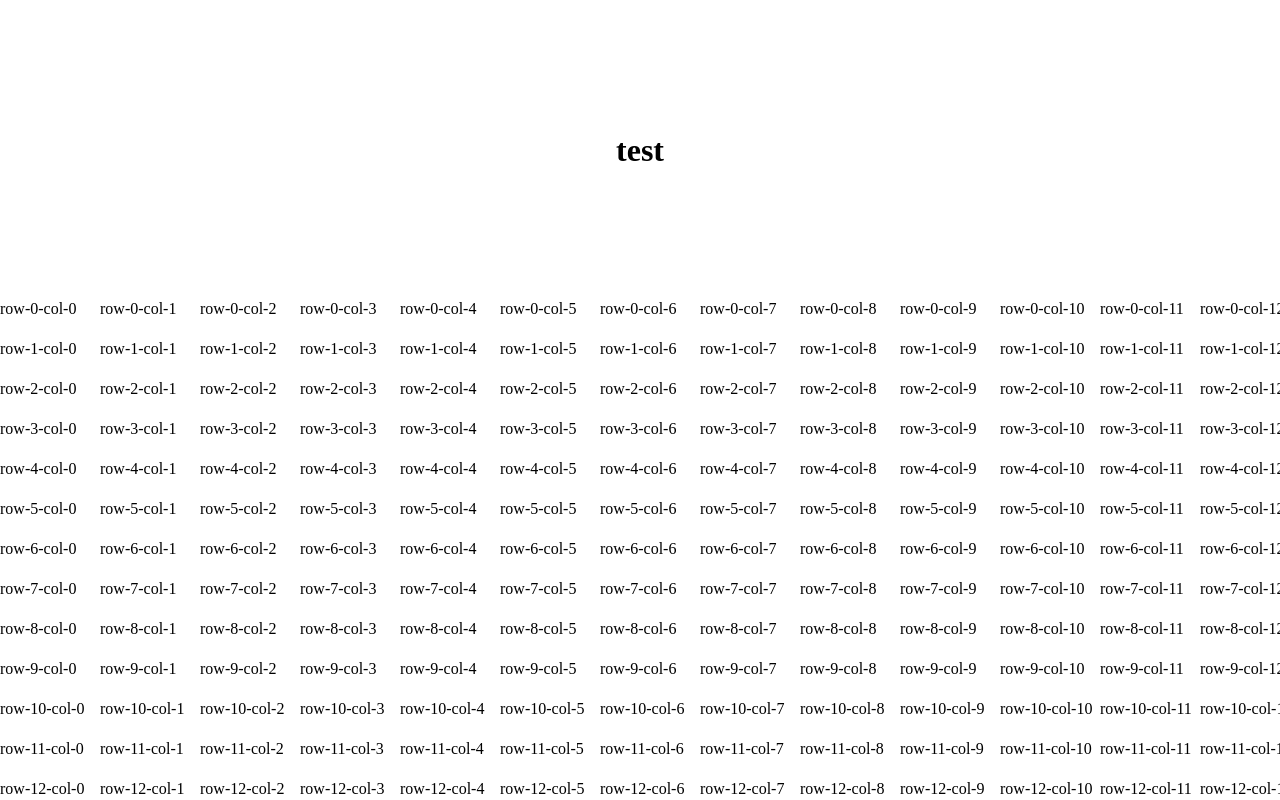
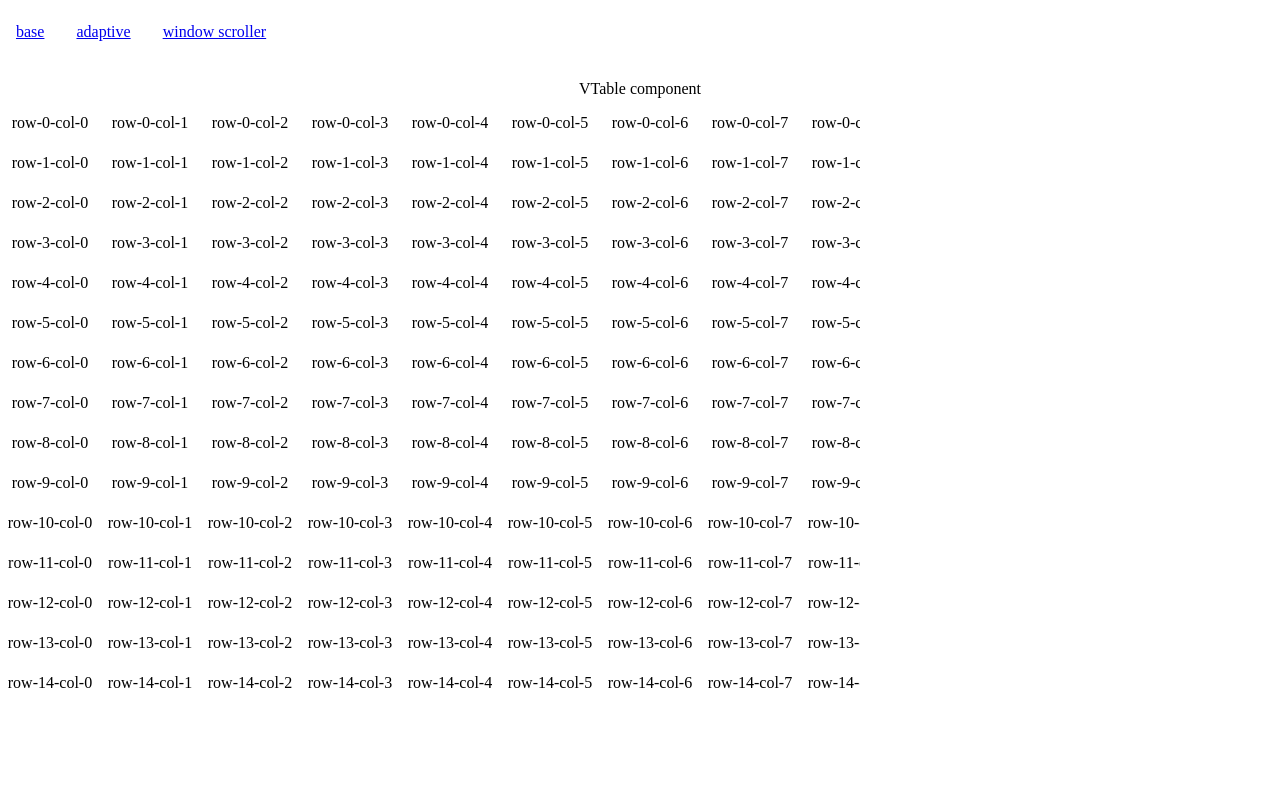
Before and after one commit to lsky-walt/table-virtualized, a React app: page / in a window 1280 px wide. Built offline with nearby package versions, Linux system fonts and the light colour scheme; the HTML template or start-up script is replaced by a standard one.

Commit message:
opti&fix: opti demo and fix window-scroller

```diff
--- a/package.json
+++ b/package.json
@@ -42,6 +42,7 @@
     "less": "^3.12.2",
     "less-loader": "^6.2.0",
     "postcss-loader": "^3.0.0",
+    "react-router-dom": "^5.2.0",
     "style-loader": "^1.2.1",
     "webpack": "^4.43.0",
     "webpack-cli": "3.3.12",
--- a/site/adaptive.jsx
+++ /dev/null
@@ -1,16 +0,0 @@
-import React from 'react'
-import { Adaptive } from 'src'
-
-import Base from './base'
-
-class Index extends React.PureComponent {
-  render() {
-    return (
-      <Adaptive>
-        {({ width, height }) => (<Base {...this.props} width={width} height={height} />)}
-      </Adaptive>
-    )
-  }
-}
-
-export default Index
--- a/site/index.jsx
+++ b/site/index.jsx
@@ -1,23 +1,37 @@
 import React from 'react'
 import ReactDOM from 'react-dom'
-import WindowScroller from './window-scroller'
-import Adaptive from './adaptive'
-import Base from './base'
+import {
+  HashRouter as Router, Route, Switch, Link,
+} from 'react-router-dom'
+import WindowScroller from './page/window-scroller'
+import Adaptive from './page/adaptive'
+import Base from './page/base'
 
 import styles from './style.less'
 
-class Index extends React.PureComponent {
+class Nav extends React.PureComponent {
   // eslint-disable-next-line class-methods-use-this
   render() {
     return (
-      <div className="vTable-global-class-name">
-        <h1 className={styles['test-header']}>test</h1>
-        <WindowScroller />
-        {/* <Adaptive /> */}
-        {/* <Base></Base> */}
-      </div>
+      <Router>
+        <div className={styles['main-container']} id="container">
+          <div className={styles.nav}>
+            <div className={styles.link}><Link to="/base">base</Link></div>
+            <div className={styles.link}><Link to="/adaptive">adaptive</Link></div>
+            <div className={styles.link}><Link to="/window-scroller">window scroller</Link></div>
+          </div>
+          <div className={styles.content}>
+            <Switch>
+              <Route exact path="/"><Base /></Route>
+              <Route path="/base"><Base /></Route>
+              <Route path="/adaptive"><Adaptive /></Route>
+              <Route path="/window-scroller"><WindowScroller /></Route>
+            </Switch>
+          </div>
+        </div>
+      </Router>
     )
   }
 }
 
-ReactDOM.render(<Index />, document.getElementById('app'))
+ReactDOM.render(<Nav />, document.getElementById('app'))
--- /dev/null
+++ b/site/page/adaptive.jsx
@@ -0,0 +1,18 @@
+import React from 'react'
+import { Adaptive } from 'src'
+import VT from './v-table'
+
+class Index extends React.PureComponent {
+  render() {
+    return (
+      <>
+        <h2>VTable wrap Adaptive component</h2>
+        <Adaptive>
+          {({ width, height }) => (<VT {...this.props} width={width} height={height} />)}
+        </Adaptive>
+      </>
+    )
+  }
+}
+
+export default Index
--- /dev/null
+++ b/site/page/base.jsx
@@ -0,0 +1,16 @@
+/* eslint-disable class-methods-use-this */
+import React from 'react'
+import VT from './v-table'
+
+class Index extends React.PureComponent {
+  render() {
+    return (
+      <div style={{ textAlign: 'center' }}>
+        <p>VTable component</p>
+        <VT />
+      </div>
+    )
+  }
+}
+
+export default Index
--- /dev/null
+++ b/site/page/window-scroller.jsx
@@ -0,0 +1,69 @@
+/* eslint-disable indent */
+import React from 'react'
+import { WindowScroller, Adaptive } from 'src'
+import clsx from 'clsx'
+import VT from './v-table'
+import styles from '../style.less'
+
+class Index extends React.Component {
+  constructor() {
+    super()
+    this.dom = null
+    this.state = {
+      container: null,
+      renderCustomDom: true,
+    }
+    this.bindContainer = this.bindContainer.bind(this)
+  }
+
+  // eslint-disable-next-line class-methods-use-this
+  tableRender({
+    rowIndex, columnIndex, key, style,
+  }) {
+    return (
+      <div key={key} style={style}>{`row-${rowIndex}-col-${columnIndex}`}</div>
+    )
+  }
+
+  bindContainer(dom) {
+    this.setState({ container: dom })
+  }
+
+  render() {
+    const { renderCustomDom } = this.state
+    return (
+      <div
+        className={clsx(styles['window-scroller'], renderCustomDom && styles['custom-scroller'])}
+        id="test-scroller"
+        ref={this.bindContainer}
+      >
+        <div className={styles.placeholder}>
+          <input
+            type="checkbox"
+            checked={renderCustomDom}
+            onChange={(e) => {
+              this.setState({ renderCustomDom: e.target.checked })
+            }}
+          />
+          use custom element scroller
+        </div>
+        <WindowScroller
+          scrollElement={renderCustomDom ? this.state.container : undefined}
+        >
+          {({
+            scrollLeft,
+            scrollTop,
+          }) => (
+              <VT
+                isWindowScroller
+                scrollLeft={scrollLeft}
+                scrollTop={scrollTop}
+              />
+            )}
+        </WindowScroller>
+      </div>
+    )
+  }
+}
+
+export default Index
--- a/site/style.less
+++ b/site/style.less
@@ -14,3 +14,59 @@
   flex: 1 0 auto;
   position: relative;
 }
+
+
+.main-container {
+  box-sizing: border-box;
+  display: flex;
+  flex-direction: column;
+
+
+  .nav {
+    box-sizing: border-box;
+    display: flex;
+    justify-content: flex-start;
+    align-items: center;
+    height: 64px;
+    .link {
+      box-sizing: border-box;
+      padding: 0  16px;
+    }
+  }
+
+  .content {
+    box-sizing: border-box;
+    display: flex;
+    flex-direction: column;
+    flex: 1 0 auto;
+    flex-wrap: wrap;
+    position: relative;
+    height: calc(100vh - 64px);
+  }
+
+
+  .window-scroller {
+    box-sizing: border-box;
+    display: flex;
+    flex: 1 0 auto;
+    flex-direction: column;
+    overflow: scroll;
+
+    &.custom-scroller {
+      width: 100%;
+      height: 100%;
+    }
+
+    .placeholder  {
+      box-sizing: border-box;
+      flex: 1 0 auto;
+      height: 100px;
+      width: 100%;
+    }
+  }
+
+  .custom-scroller  {
+    flex: 1 1 auto;
+    position: relative;
+  }
+}
--- a/site/window-scroller.jsx
+++ /dev/null
@@ -1,62 +0,0 @@
-import React from 'react'
-import { WindowScroller } from 'src'
-import Adaptive from './adaptive'
-import Base from './base'
-
-class Index extends React.Component {
-  constructor() {
-    super()
-    this.dom = null
-    this.state = {
-      container: null,
-      renderCustomDom: true,
-    }
-    this.bindContainer = this.bindContainer.bind(this)
-  }
-
-  // eslint-disable-next-line class-methods-use-this
-  tableRender({
-    rowIndex, columnIndex, key, style,
-  }) {
-    return (
-      <div key={key} style={style}>{`row-${rowIndex}-col-${columnIndex}`}</div>
-    )
-  }
-
-  bindContainer(dom) {
-    this.setState({ container: dom })
-  }
-
-  renderWithScroller() {
-    return (
-      <div style={{ display: 'flex', flex: '1 0 auto', overflow: 'scroll' }} id="test-scroller" ref={this.bindContainer}>
-        <div style={{ height: 100, backgroundColor: 'silver' }} />
-        <WindowScroller
-          scrollElement={this.state.container}
-        >
-          {({
-            scrollLeft,
-            scrollTop,
-          }) => <Adaptive isWindowScroller scrollLeft={scrollLeft} scrollTop={scrollTop} />}
-        </WindowScroller>
-      </div>
-    )
-  }
-
-  render() {
-    const { renderCustomDom } = this.state
-    if (renderCustomDom) {
-      return this.renderWithScroller()
-    }
-    return (
-      <WindowScroller>
-        {({
-          scrollLeft,
-          scrollTop,
-        }) => <Adaptive isWindowScroller scrollLeft={scrollLeft} scrollTop={scrollTop} />}
-      </WindowScroller>
-    )
-  }
-}
-
-export default Index
--- a/src/style.less
+++ b/src/style.less
@@ -60,5 +60,4 @@
   flex: 1 0 auto;
   flex-wrap: wrap;
   position: relative;
-  height: 100vh;
 }
--- a/src/tools/table.js
+++ b/src/tools/table.js
@@ -147,14 +147,15 @@ class TableConfig {
  */
   determineNeedToUpdate(nextConfig) {
     const {
-      rowCount, columnCount, rowHeight, columnWidth, width, height,
+      rowCount, columnCount, rowHeight, columnWidth, width, height, isWindowScroller,
     } = nextConfig
     if (rowCount !== this.config.rowCount
       || columnCount !== this.config.columnCount
       || rowHeight !== this.config.rowHeight
       || columnWidth !== this.config.columnWidth
       || width !== this.config.width
-      || height !== this.config.height) {
+      || height !== this.config.height
+      || isWindowScroller !== this.config.isWindowScroller) {
       return true
     }
     return false
--- a/webpack/webpack.dev.config.js
+++ b/webpack/webpack.dev.config.js
@@ -35,6 +35,8 @@ module.exports = merge({}, {
   devServer: {
     host: process.env.HOST || '0.0.0.0',
     port: process.env.PORT || 9090,
+    historyApiFallback: true,
+    contentBase: [path.join(__dirname, './site')],
   },
 },
 base)
```
Also changed, not shown: site/page/v-table.jsx (renamed from site/base.jsx).
